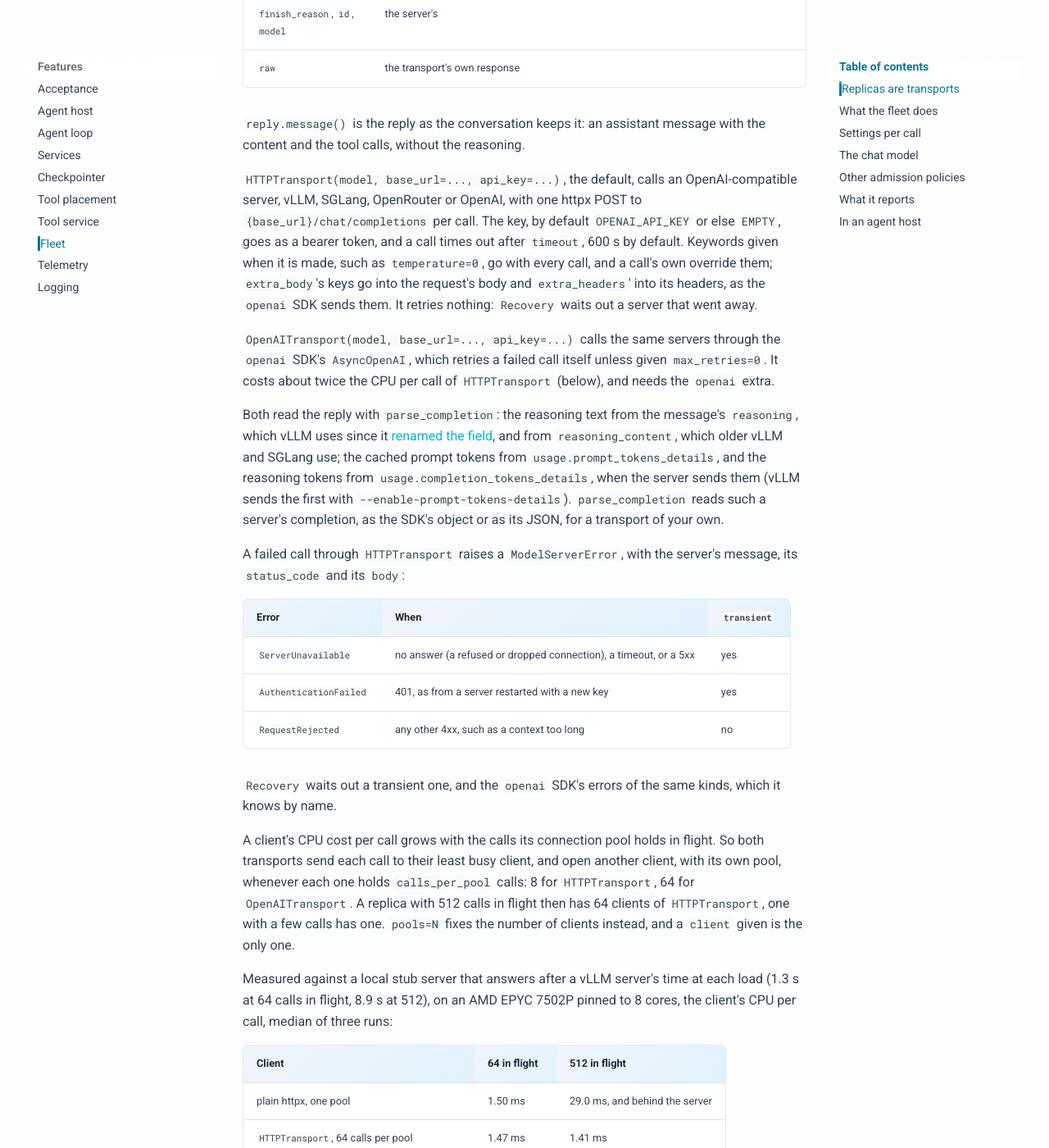
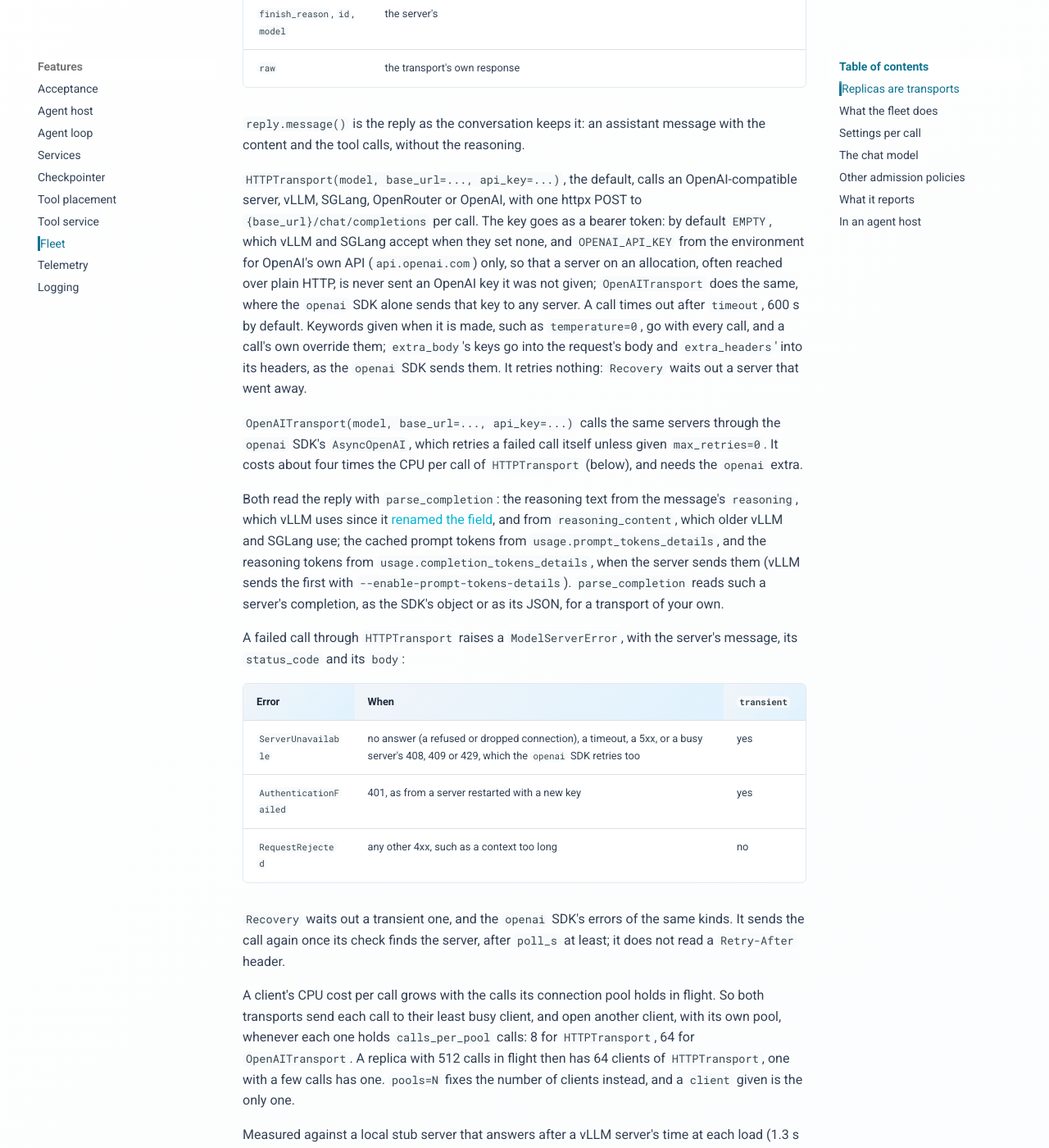
Before and after one commit to stride-research/flowgentic, an MkDocs documentation site: the page built from docs/features/fleet.md, in a window 1280 px wide and 1400 px high, scrolled down 1309 px. Shown: the whole window at 82% size. Built offline with MkDocs 1.6.1 and Material for MkDocs 9.7.7, drawn with Linux system fonts in a browser that asks for light colours; comment, search, counter and statistics services are not loaded.

Commit message:
Fix the fresh review's findings: colliding keys, busy servers, the OpenAI key
- A suspended agent waits on the task it registered itself before any
  other registration of the key in the process (take_pending), so two
  hosts in one process can run agents with the same ids: one population
  no longer takes the other's ended task and resumes without end.
- The loop's turn carries a token of the runner's own, so two runners in
  one process never share a task, through a shared runtime either.
- The host fails an agent whose runner suspends it 100 times in a row on
  the same tasks, all already ended, rather than resume it for ever.
- HTTPTransport treats a busy server's 408, 409 and 429, which the
  openai SDK retries, as ServerUnavailable, transient; Recovery also
  waits out the SDK's errors of those statuses. Recovery sends the call
  again after poll_s at least and does not read Retry-After: one more
  error class would need it to, and the status code tells them apart.
- Neither transport sends OPENAI_API_KEY from the environment to any
  server but OpenAI's own API: a server on an allocation gets EMPTY
  unless given a key.
- The changelog and the fleet's docs give the transports' costs as
  measured (a quarter, four times), the dev extra as it is, and say that
  a listener's tool calls are ToolCall objects now, and InvalidToolCall's
  raw text is arguments.

```diff
--- a/docs/features/fleet.md
+++ b/docs/features/fleet.md
@@ -54,9 +54,13 @@ message with the content and the tool calls, without the reasoning.
 
 `HTTPTransport(model, base_url=..., api_key=...)`, the default, calls an
 OpenAI-compatible server, vLLM, SGLang, OpenRouter or OpenAI, with one httpx
-POST to `{base_url}/chat/completions` per call. The key, by default
-`OPENAI_API_KEY` or else `EMPTY`, goes as a bearer token, and a call times out
-after `timeout`, 600 s by default. Keywords given when it is made, such as
+POST to `{base_url}/chat/completions` per call. The key goes as a bearer
+token: by default `EMPTY`, which vLLM and SGLang accept when they set none,
+and `OPENAI_API_KEY` from the environment for OpenAI's own API
+(`api.openai.com`) only, so that a server on an allocation, often reached over
+plain HTTP, is never sent an OpenAI key it was not given; `OpenAITransport`
+does the same, where the `openai` SDK alone sends that key to any server. A
+call times out after `timeout`, 600 s by default. Keywords given when it is made, such as
 `temperature=0`, go with every call, and a call's own override them;
 `extra_body`'s keys go into the request's body and `extra_headers`' into its
 headers, as the `openai` SDK sends them. It retries nothing: `Recovery` waits
@@ -64,7 +68,7 @@ out a server that went away.
 
 `OpenAITransport(model, base_url=..., api_key=...)` calls the same servers
 through the `openai` SDK's `AsyncOpenAI`, which retries a failed call itself
-unless given `max_retries=0`. It costs about twice the CPU per call of
+unless given `max_retries=0`. It costs about four times the CPU per call of
 `HTTPTransport` (below), and needs the `openai` extra.
 
 Both read the reply with `parse_completion`: the reasoning text from the
@@ -82,12 +86,13 @@ server's message, its `status_code` and its `body`:
 
 | Error | When | `transient` |
 | --- | --- | --- |
-| `ServerUnavailable` | no answer (a refused or dropped connection), a timeout, or a 5xx | yes |
+| `ServerUnavailable` | no answer (a refused or dropped connection), a timeout, a 5xx, or a busy server's 408, 409 or 429, which the `openai` SDK retries too | yes |
 | `AuthenticationFailed` | 401, as from a server restarted with a new key | yes |
 | `RequestRejected` | any other 4xx, such as a context too long | no |
 
 `Recovery` waits out a transient one, and the `openai` SDK's errors of the same
-kinds, which it knows by name.
+kinds. It sends the call again once its check finds the server, after
+`poll_s` at least; it does not read a `Retry-After` header.
 
 A client's CPU cost per call grows with the calls its connection pool holds
 in flight. So both transports send each call to their least busy client, and
```
Also changed, not shown: CHANGELOG.md (+28 -10 lines), docs/features/agent-host.md (+5 -1 lines), docs/features/agent-loop.md (+7 -4 lines), 5 other files.
